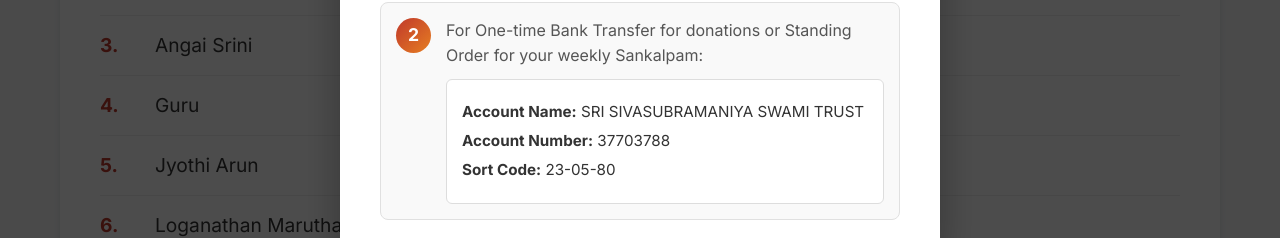
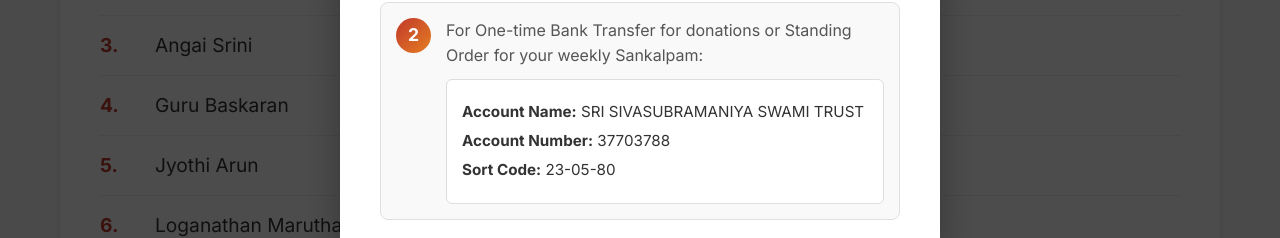
Before and after one commit to DILIGENTWORKS/smt-web, a React (Vite) app: page /#/executive-members in a window 1280 px wide. Shown: the part 507-745 px from the top of the page. Built offline with nearby package versions, Linux system fonts and the light colour scheme.

Commit message:
Amendments to EC member names

```diff
--- a/src/pages/ExecutiveMembers.jsx
+++ b/src/pages/ExecutiveMembers.jsx
@@ -6,7 +6,7 @@
     'Sundar Venkataraman - Permanent EC (Founding trustee)',
     'Adalarasan Jayavelu',
     'Angai Srini',
-    'Guru',
+    'Guru Baskaran',
     'Jyothi Arun',
     'Loganathan Maruthaiveeran',
     'Meenakshi Sudhir',
```
